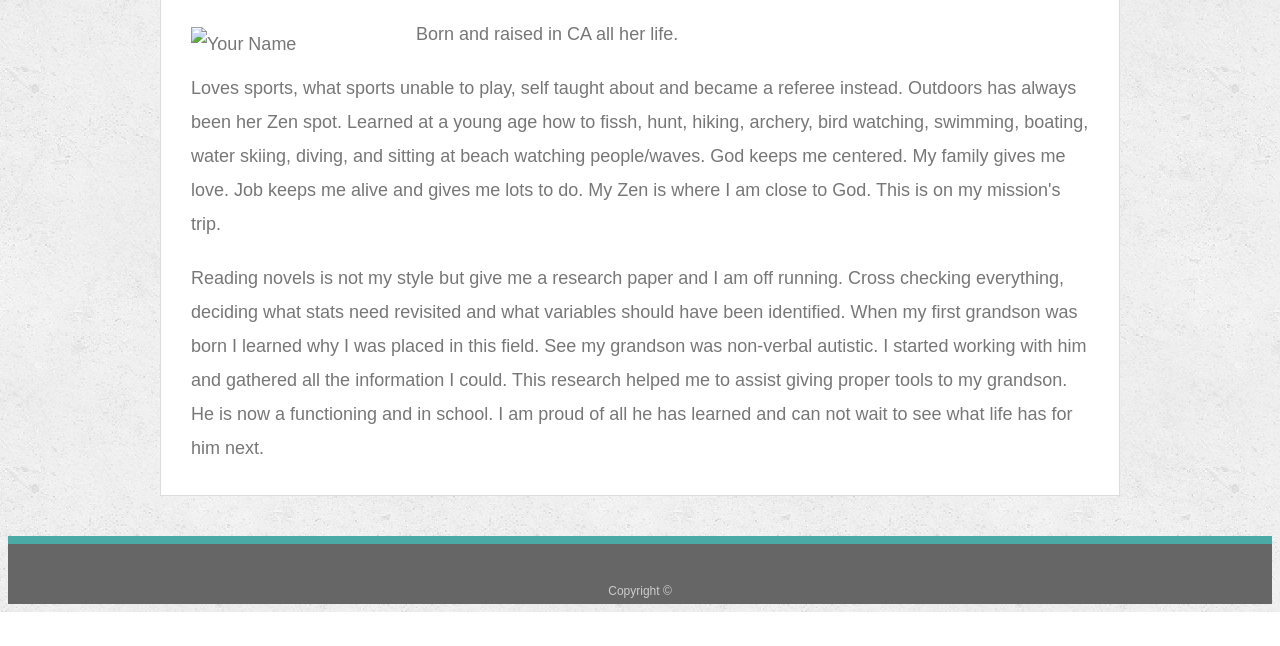
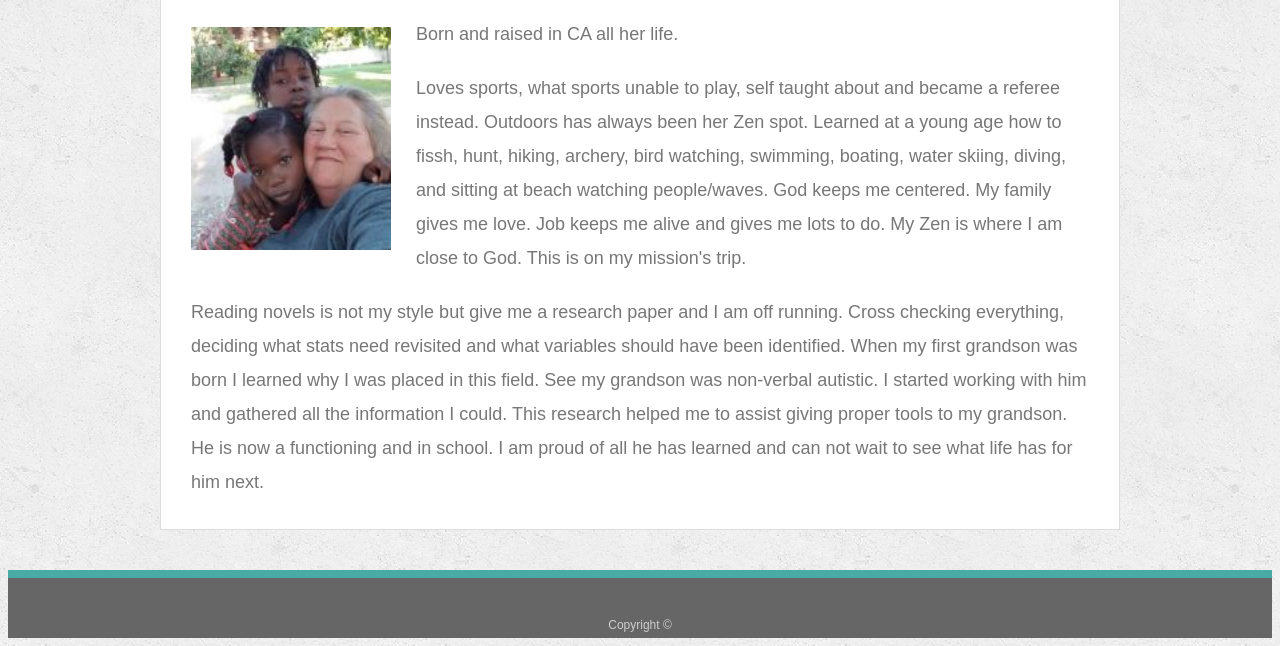
Before and after one commit to vsdinger/Responsive-Portfolio, a plain HTML site: page index.html in a window 1280 px wide. Shown: the part 269-915 px from the top of the page. Before the commit the page ends 881 px from the top, so only its background shows below. Drawn offline with Linux system fonts and the light colour scheme; files that its build step writes are made by us from their sources; files whose address does not match are found by name.

Commit message:
fix photo

```diff
--- a/index.html
+++ b/index.html
@@ -25,7 +25,7 @@
     <section class="main-section">
       <h1>About Me</h1>
 
-      <img src="C:\Users\golde\Pictures\angels of haiti.jpg" class="auth-image" alt="Your Name">
+      <img src="images/angels of haiti.jpg" class="auth-image" alt="Your Name">
 
       <p>Born and raised in CA all her life. </p>
     <p>Loves sports, what sports unable to play, self taught about and became a referee instead.  Outdoors has always been her Zen spot.  Learned at a young age how to fissh, hunt, hiking, archery, bird watching, swimming, boating, water skiing, diving, and sitting at beach watching people/waves. God keeps me centered.  My family gives me love.  Job keeps me alive and gives me lots to do.  My Zen is where I am close to God.  This is on my mission's trip. </p>
```
Also changed, not shown: images/angels of haiti.jpg (added).
